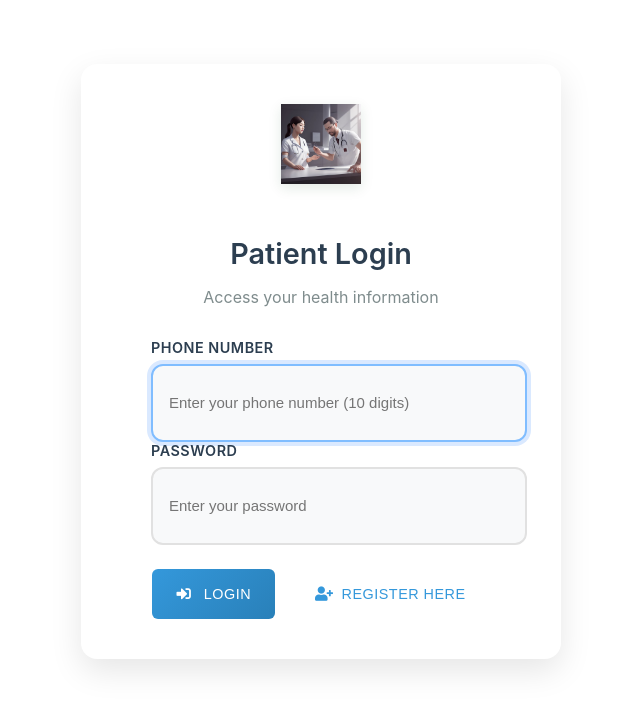
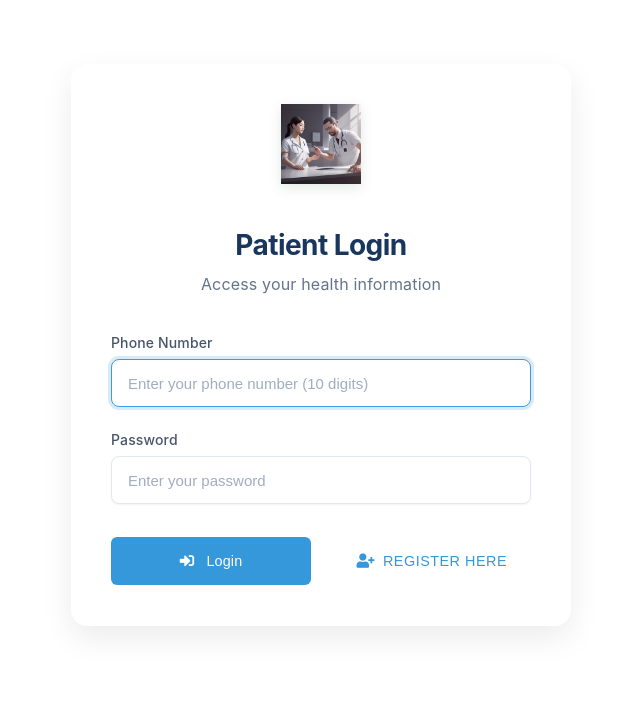
Before and after one commit to deepak-sekarbabu/patient-registration-ui, a React (Create React App) app: page /login in a window 1280 px wide. Shown: the top 710 px of the page, without its empty margins (319-959 px from the left). Built offline with nearby package versions, Linux system fonts and the light colour scheme.

Commit message:
Fix Login Alignments

```diff
--- a/src/components/Login/LoginForm.css
+++ b/src/components/Login/LoginForm.css
@@ -1,9 +1,9 @@
 .login-container {
-  max-width: 400px;
+  max-width: 420px;
   margin: 4rem auto;
   background-color: #fff;
   border-radius: 16px;
-  box-shadow: 0 12px 32px rgba(0, 0, 0, 0.1);
+  box-shadow: 0 12px 32px rgba(0, 0, 0, 0.08);
   padding: 2.5rem;
   transition: all 0.3s ease;
   animation: fadeIn 0.5s ease-in-out;
@@ -14,6 +14,7 @@
     opacity: 0;
     transform: translateY(20px);
   }
+
   to {
     opacity: 1;
     transform: translateY(0);
@@ -22,7 +23,7 @@
 
 .login-header {
   text-align: center;
-  margin-bottom: 2rem;
+  margin-bottom: 2.5rem;
 }
 
 .login-logo {
@@ -36,79 +37,113 @@
   0% {
     transform: scale(1);
   }
+
   50% {
     transform: scale(1.05);
   }
+
   100% {
     transform: scale(1);
   }
 }
 
 .login-header h2 {
-  color: #2c3e50;
-  font-size: 1.8rem;
-  margin-bottom: 0.5rem;
-  font-weight: 600;
+  color: #1a365d;
+  font-size: 1.75rem;
+  margin: 1rem 0 0.75rem;
+  font-weight: 700;
+  letter-spacing: -0.02em;
 }
 
 .login-header p {
-  color: #7f8c8d;
+  color: #64748b;
   font-size: 1rem;
-  margin-bottom: 0;
+  margin: 0;
+  font-weight: 400;
+  letter-spacing: 0.01em;
 }
 
 .login-form {
-  width: 85%;
+  width: 100%;
   margin: 0 auto;
 }
 
+/* Input field container */
+.form-group {
+  margin-bottom: 1.5rem;
+  position: relative;
+}
+
+/* Label styling */
+.form-label {
+  display: block;
+  margin-bottom: 0.5rem;
+  font-weight: 500;
+  color: #4a5568;
+  font-size: 0.875rem;
+}
+
+/* Input field styling */
 .login-form .form-control {
-  border-radius: 12px;
-  padding: 12px 16px;
+  border-radius: 8px;
+  padding: 0.75rem 1rem;
   font-size: 15px;
-  border: 2px solid #e1e1e1;
-  height: 50px;
-  max-width: 100%;
-  transition: all 0.3s ease;
-  background-color: #f8f9fa;
+  border: 1px solid #e2e8f0;
+  height: 48px;
+  width: 100%;
+  transition: all 0.2s ease;
+  background-color: #fff;
+  box-shadow: 0 1px 2px 0 rgba(0, 0, 0, 0.05);
+  color: #2d3748;
+}
+
+/* Input field focus state */
+.login-form .form-control:focus {
+  border-color: #4299e1;
+  box-shadow: 0 0 0 3px rgba(66, 153, 225, 0.2);
+  outline: none;
+}
+
+/* Input field hover state */
+.login-form .form-control:hover {
+  border-color: #cbd5e0;
+}
+
+/* Input field placeholder text */
+.login-form .form-control::placeholder {
+  color: #a0aec0;
+  opacity: 1;
 }
 
 /* New styles for the button container */
 .form-actions-login {
-  display: flex; /* Arrange buttons in a row */
-  justify-content: center; /* Center buttons if they don't take full width */
-  align-items: center; /* Align buttons vertically */
-  gap: 1rem; /* Space between the buttons */
-  margin-top: 1.5rem; /* Space above the button group */
-}
-
-.login-form .form-control:hover {
-  border-color: #cbd5e0;
-  background-color: #fff;
-}
-
-.login-form .form-control:focus {
-  box-shadow: 0 0 0 0.25rem rgba(13, 110, 253, 0.15);
-  border-color: #80bdff;
+  display: flex;
+  justify-content: space-between;
+  align-items: center;
+  margin-top: 2rem;
+  gap: 1rem;
 }
 
 .login-button {
-  border-radius: 12px;
-  padding: 12px;
+  border-radius: 10px;
+  padding: 0 1.5rem;
   font-weight: 600;
-  height: 50px;
-  background: linear-gradient(135deg, #3498db 0%, #2980b9 100%);
+  height: 48px;
+  background: #2563eb;
   border: none;
   color: white;
-  transition: all 0.3s ease;
-  text-transform: uppercase;
-  letter-spacing: 0.5px;
+  transition: all 0.2s ease;
+  text-transform: none;
+  letter-spacing: 0.01em;
+  font-size: 0.95rem;
+  flex: 1;
+  max-width: 200px;
 }
 
 .login-button:hover {
-  transform: translateY(-2px);
-  box-shadow: 0 6px 16px rgba(52, 152, 219, 0.4);
-  background: linear-gradient(135deg, #2980b9 0%, #2471a3 100%);
+  transform: translateY(-1px);
+  box-shadow: 0 2px 8px rgba(37, 99, 235, 0.3);
+  background: #1d4ed8;
 }
 
 /* Styling for the unauthorized alert */
@@ -158,14 +193,17 @@
     opacity: 0;
     transform: translateY(-10px);
   }
+
   60% {
     opacity: 1;
     transform: translateY(0);
   }
+
   70%,
   90% {
     transform: translateX(-5px);
   }
+
   80%,
   100% {
     transform: translateX(0);
@@ -185,12 +223,12 @@
 }
 
 .login-form .form-label {
-  font-weight: 600;
+  font-weight: 500;
   margin-bottom: 0.5rem;
-  font-size: 0.9rem;
-  color: #2c3e50;
-  text-transform: uppercase;
-  letter-spacing: 0.5px;
+  font-size: 0.875rem;
+  color: #475569;
+  text-transform: none;
+  letter-spacing: 0.01em;
   display: block;
 }
 
@@ -291,6 +329,7 @@
   100% {
     transform: translateX(0);
   }
+
   10%,
   30%,
   50%,
@@ -298,6 +337,7 @@
   90% {
     transform: translateX(-5px);
   }
+
   20%,
   40%,
   60%,
@@ -319,69 +359,88 @@
   }
 
   .login-header {
-    margin-bottom: 1.5rem; /* Reduced margin */
+    margin-bottom: 1.5rem;
+    /* Reduced margin */
   }
 
   .login-logo {
-    width: 60px; /* Slightly smaller logo */
+    width: 60px;
+    /* Slightly smaller logo */
     height: 60px;
-    margin-bottom: 1rem; /* Reduced margin */
+    margin-bottom: 1rem;
+    /* Reduced margin */
   }
 
   .login-header h2 {
-    font-size: 1.6rem; /* Slightly smaller font */
+    font-size: 1.6rem;
+    /* Slightly smaller font */
   }
 
   .login-header p {
-    font-size: 0.9rem; /* Slightly smaller font */
+    font-size: 0.9rem;
+    /* Slightly smaller font */
   }
 
   .login-form {
-    width: 100%; /* Use full width on small screens */
+    width: 100%;
+    /* Use full width on small screens */
   }
 
   .login-form .form-control {
-    font-size: 14px; /* Ensure readability, adjust if needed */
+    font-size: 14px;
+    /* Ensure readability, adjust if needed */
     /* height: 48px; /* Optionally adjust height if needed */
   }
 
   .form-actions-login {
-    flex-direction: column; /* Stack buttons vertically */
-    gap: 0.75rem; /* Adjust gap for stacked buttons */
+    flex-direction: column;
+    /* Stack buttons vertically */
+    gap: 0.75rem;
+    /* Adjust gap for stacked buttons */
   }
 
-  .form-actions-login .btn, /* Assuming generic .btn or specific button classes */
-  .form-actions-login .login-button { /* Targeting .login-button specifically if no .btn */
-    width: 100%; /* Make stacked buttons full width */
-    margin-bottom: 0.5rem; /* Add some space between stacked buttons */
+  .form-actions-login .btn,
+    /* Assuming generic .btn or specific button classes */
+    .form-actions-login .login-button {
+    /* Targeting .login-button specifically if no .btn */
+    width: 100%;
+    /* Make stacked buttons full width */
+    margin-bottom: 0.5rem;
+    /* Add some space between stacked buttons */
   }
 
   .form-actions-login .btn:last-child,
   .form-actions-login .login-button:last-child {
-    margin-bottom: 0; /* Remove margin for the last button */
+    margin-bottom: 0;
+    /* Remove margin for the last button */
   }
 
   .alert-danger {
     padding: 1rem;
-    font-size: 0.85rem; /* Adjust font size */
+    font-size: 0.85rem;
+    /* Adjust font size */
   }
 
   .alert-danger strong {
-    font-size: 0.9rem; /* Adjust font size */
+    font-size: 0.9rem;
+    /* Adjust font size */
   }
 
   .alert-danger p {
-    font-size: 0.8rem; /* Adjust font size */
+    font-size: 0.8rem;
+    /* Adjust font size */
   }
 
   .login-demo-credentials {
-    font-size: 0.8rem; /* Adjust font size */
+    font-size: 0.8rem;
+    /* Adjust font size */
     margin-top: 1rem;
     margin-bottom: 1rem;
   }
 
   .divider-text {
-    width: 100%; /* Use full width */
+    width: 100%;
+    /* Use full width */
     margin: 1rem auto;
   }
 
@@ -390,12 +449,16 @@
   }
 
   .register-button-container {
-    width: 100%; /* Use full width */
-    margin-top: 1rem; /* Adjust margin */
-    margin-bottom: 1rem; /* Adjust margin */
+    width: 100%;
+    /* Use full width */
+    margin-top: 1rem;
+    /* Adjust margin */
+    margin-bottom: 1rem;
+    /* Adjust margin */
   }
 
-  .register-button-container .register-button { /* Targeting specific class */
+  .register-button-container .register-button {
+    /* Targeting specific class */
     width: 100%;
   }
 }
--- a/src/components/Login/LoginForm.js
+++ b/src/components/Login/LoginForm.js
@@ -145,7 +145,7 @@ const LoginForm = ({ onLogin }) => {
       <div className="login-header">
         <img src="/logo512.png" alt="App Logo" className="login-logo" />
         <h2>Patient Login</h2>
-        <p className="text-muted">Access your health information</p>
+        <p>Access your health information</p>
       </div>
 
       {/* Display error messages prominently at the top */}
@@ -165,7 +165,7 @@ const LoginForm = ({ onLogin }) => {
       )}
 
       <form className="login-form" onSubmit={handleSubmit} autoComplete="on">
-        <div className="mb-3">
+        <div className="form-group">
           <label htmlFor="phone" className="form-label">
             Phone Number
           </label>
@@ -183,7 +183,7 @@ const LoginForm = ({ onLogin }) => {
           />
           {phoneError && <div className="invalid-feedback">{phoneError}</div>}
         </div>
-        <div className="mb-3">
+        <div className="form-group">
           <label htmlFor="password" className="form-label">
             Password
           </label>
@@ -198,7 +198,7 @@ const LoginForm = ({ onLogin }) => {
             maxLength={50}
             autoComplete="current-password"
           />
-        </div>{' '}
+        </div>
         {/* Display general errors within the form */}
         {error && !unauthorizedError && (
           <div className="mb-3">
```
Also changed, not shown: src/components/Appointment/Appointment.css (+6 -3 lines), src/components/Appointment/Appointment.js (+1 -6 lines), src/components/PatientRegistration/PatientRegistrationForm.css (+7 -4 lines).
